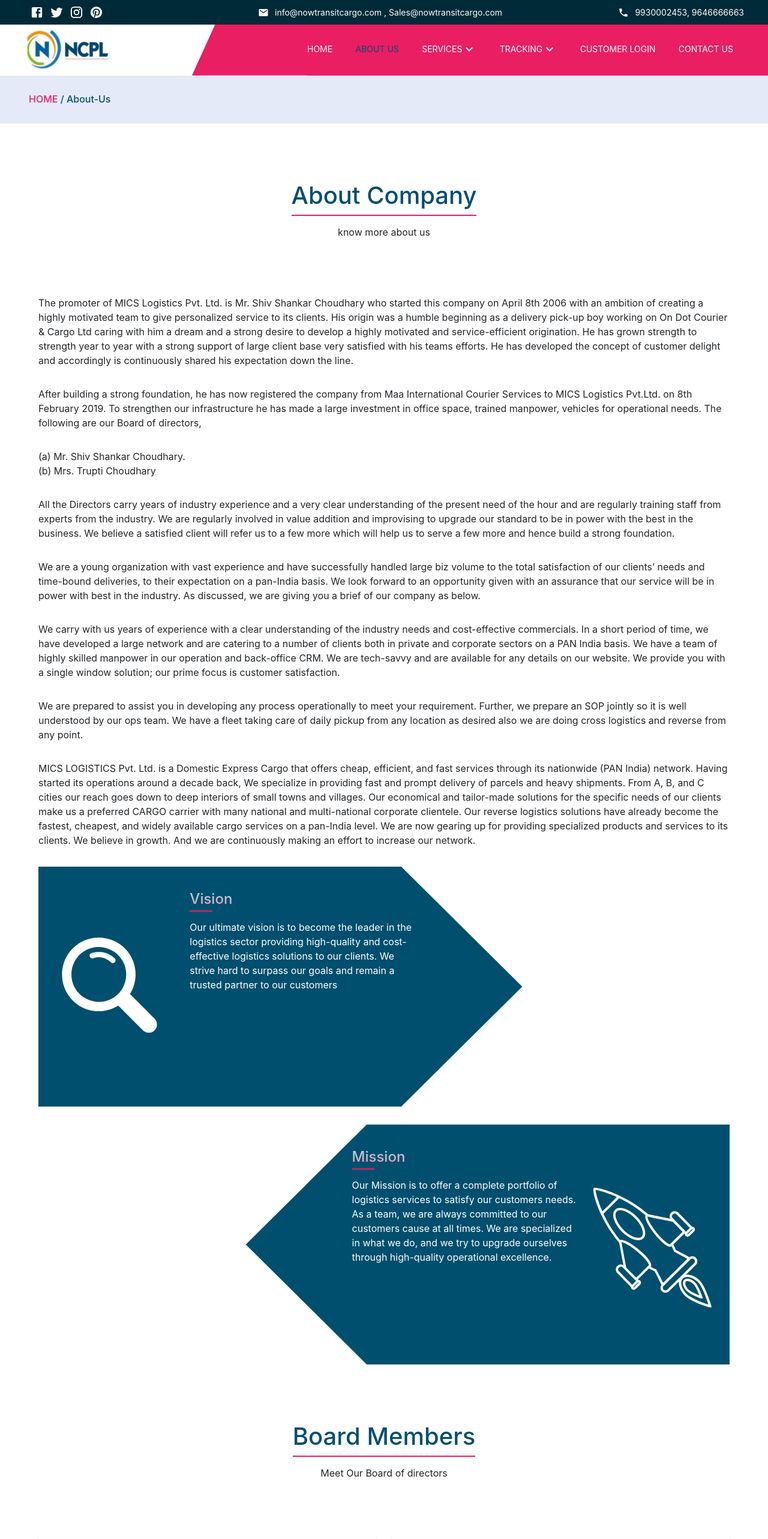
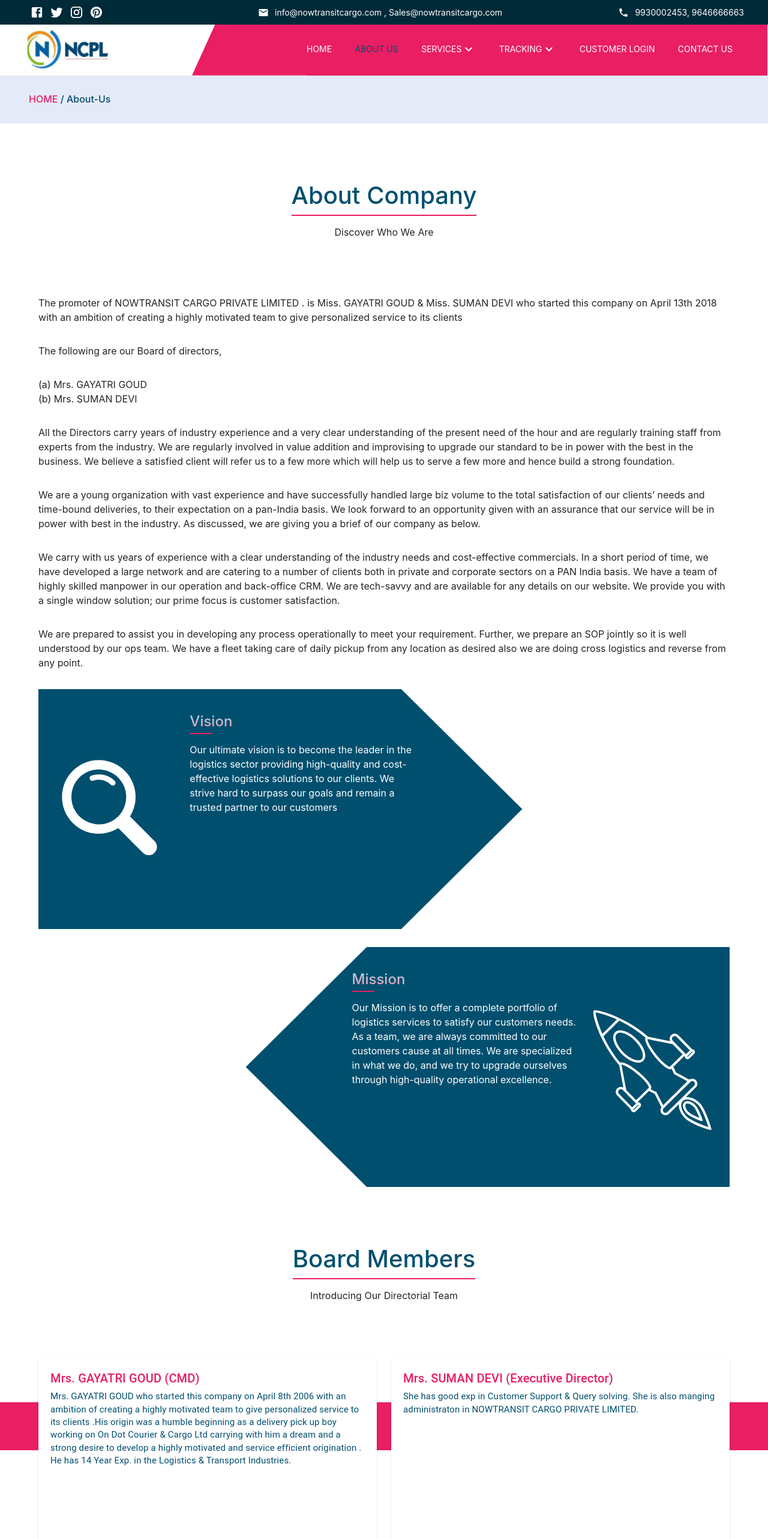
Before and after one commit to st412613/shipment_tracking, a React (Create React App) app: page /about-us in a window 1280 px wide. Shown: the top 2566 px of the page at 60% size. Built offline with nearby package versions, Linux system fonts and the light colour scheme.

Commit message:
added Details of Home & About Page

```diff
--- a/src/components/aboutCompany/AboutCompany.jsx
+++ b/src/components/aboutCompany/AboutCompany.jsx
@@ -7,12 +7,12 @@
   return (
     <div className={classes.AboutCompanyContainer}>
       <div className={classes.AboutCompanyContent}>
-        <p>The promoter of MICS Logistics Pvt. Ltd. is Mr. Shiv Shankar Choudhary who started this company on April 8th 2006 with an ambition of creating a highly motivated team to give personalized service to its clients. His origin was a humble beginning as a delivery pick-up boy working on On Dot Courier & Cargo Ltd caring with him a dream and a strong desire to develop a highly motivated and service-efficient origination. He has grown strength to strength year to year with a strong support of large client base very satisfied with his teams efforts. He has developed the concept of customer delight and accordingly is continuously shared his expectation down the line.</p>
+        <p>The promoter of NOWTRANSIT CARGO PRIVATE LIMITED . is Miss. GAYATRI GOUD & Miss. SUMAN DEVI  who started this company on April 13th 2018 with an ambition of creating a highly motivated team to give personalized service to its clients</p>
 
-        <p>After building a strong foundation, he has now registered the company from Maa International Courier Services to MICS Logistics Pvt.Ltd. on 8th February 2019. To strengthen our infrastructure he has made a large investment in office space, trained manpower, vehicles for operational needs. The following are our Board of directors,</p>
+        <p>The following are our Board of directors,</p>
         <p>
-(a) Mr. Shiv Shankar Choudhary.<br />
-(b) Mrs. Trupti Choudhary
+        (a) Mrs. GAYATRI GOUD<br />
+        (b) Mrs. SUMAN DEVI
         </p>
         <p>All the Directors carry years of industry experience and a very clear understanding of the present need of the hour and are regularly training staff from experts from the industry. We are regularly involved in value addition and improvising to upgrade our standard to be in power with the best in the business. We believe a satisfied client will refer us to a few more which will help us to serve a few more and hence build a strong foundation.</p>
 
@@ -21,8 +21,6 @@
         <p>We carry with us years of experience with a clear understanding of the industry needs and cost-effective commercials. In a short period of time, we have developed a large network and are catering to a number of clients both in private and corporate sectors on a PAN India basis. We have a team of highly skilled manpower in our operation and back-office CRM. We are tech-savvy and are available for any details on our website. We provide you with a single window solution; our prime focus is customer satisfaction.</p>
 
         <p>We are prepared to assist you in developing any process operationally to meet your requirement. Further, we prepare an SOP jointly so it is well understood by our ops team. We have a fleet taking care of daily pickup from any location as desired also we are doing cross logistics and reverse from any point.</p>
-
-        <p>MICS LOGISTICS Pvt. Ltd. is a Domestic Express Cargo that offers cheap, efficient, and fast services through its nationwide (PAN India) network. Having started its operations around a decade back, We specialize in providing fast and prompt delivery of parcels and heavy shipments. From A, B, and C cities our reach goes down to deep interiors of small towns and villages. Our economical and tailor-made solutions for the specific needs of our clients make us a preferred CARGO carrier with many national and multi-national corporate clientele. Our reverse logistics solutions have already become the fastest, cheapest, and widely available cargo services on a pan-India level. We are now gearing up for providing specialized products and services to its clients. We believe in growth. And we are continuously making an effort to increase our network.</p>
       </div>
     </div>
   );
--- a/src/components/aboutUsHomeSection/Welcome.jsx
+++ b/src/components/aboutUsHomeSection/Welcome.jsx
@@ -20,9 +20,9 @@
         </div>
         <div className={classes.textContainer}>
           <div>
-            <h1>Welcome to NowTransit Cargo Pvt Ltd</h1>
-            <h5>NCPL Pvt Ltd is today a multi-unit, multi-location and multi-faceted Transport and Logistics conglomerate in India having a tracking record of over Three Months. As a group it offers a complete range of Supply chain solutions that harness the use of technology and decision support tools. We are an ISO Certified company.</h5>
-            <p>It is committed to offer effective, industry focused & customer centric solution that integrate the various processes of its clients to organize cost effective, reliable, and timely products and information flow. MICS Logistics Pvt Ltd has grown from strength to strength with confidence in our expertise and commitment to deliver the best to our customers.</p>
+            <h1>Welcome to NOWTRANSIT CARGO PRIVATE LIMITED,</h1>
+            <h5>NOWTRANSIT CARGO PRIVATE LIMITED is today a multi-unit, multi-location and multi-faceted Transport and Logistics conglomerate in India having a tracking record of over Three Months. As a group it offers a complete range of Supply chain solutions that harness the use of technology and decision support tools. </h5>
+            <p>It is committed to offer effective, industry focused & customer centric solution that integrate the various processes of its clients to organize cost effective, reliable, and timely products and information flow. NOWTRANSIT CARGO PRIVATE LIMITED has grown from strength to strength with confidence in our expertise and commitment to deliver the best to our customers.</p>
             <p>Through our concentrated efforts, we have set benchmarks of excellence within the industry verticals. All modes of transportation have been efficiently integrated to provide Door to Door transport service for all types of cargo - from heavy lifts to an envelope.</p>
 
             <button onClick={handleReadMoreClick}>Read More</button>
--- a/src/components/aboutUsHomeSection/WelcomeStyle.js
+++ b/src/components/aboutUsHomeSection/WelcomeStyle.js
@@ -21,7 +21,7 @@
     '& div': {
       margin: '0px 20px',
       '& h1': {
-        fontSize: '2.3rem',
+        fontSize: '1.6rem',
         color:  '#004F6E',
         position: 'relative',
         '&::before': {
@@ -78,7 +78,7 @@
         margin: '0px',
         textAlign: 'center',
         '& h1': {
-          fontSize: '30px',
+          fontSize: '24px',
           '&::before': {
             width: '100%',
           }
--- a/src/components/boardMembers/BoardMembers.jsx
+++ b/src/components/boardMembers/BoardMembers.jsx
@@ -22,14 +22,14 @@
         <Grid container rowSpacing={1} columnSpacing={{ xs: 1, sm: 2, md: 3 }}>
           <Grid item xs={12} sm={6}>
             <Item>
-              <h4>Mr. Shiv Shankar Choudhary (CMD)</h4>
-              <p>Mr. Shiv Shankar Choudhary who started this company on April 8th 2006 with an ambition of creating a highly motivated team to give personalized service to its clients .His origin was a humble beginning as a delivery pick up boy working on On Dot Courier & Cargo Ltd carrying with him a dream and a strong desire to develop a highly motivated and service efficient origination . He has 14 Year Exp. in the Logistics & Transport Industries.</p>
+              <h4>Mrs. GAYATRI GOUD (CMD)</h4>
+              <p>Mrs. GAYATRI GOUD  who started this company on April 8th 2006 with an ambition of creating a highly motivated team to give personalized service to its clients .His origin was a humble beginning as a delivery pick up boy working on On Dot Courier & Cargo Ltd carrying with him a dream and a strong desire to develop a highly motivated and service efficient origination . He has 14 Year Exp. in the Logistics & Transport Industries.</p>
             </Item>
           </Grid>
           <Grid item xs={12} sm={6}>
             <Item>
-              <h4>Mrs. Trupti Choudhary (Executive Director)</h4>
-              <p>She has good exp in Customer Support & Query solving. She is also manging administraton in MICS Logistics Pvt. Ltd.</p>
+              <h4>Mrs. SUMAN DEVI (Executive Director)</h4>
+              <p>She has good exp in Customer Support & Query solving. She is also manging administraton in NOWTRANSIT CARGO PRIVATE LIMITED.</p>
             </Item>
           </Grid>
         </Grid>
--- a/src/components/footer/Footer.jsx
+++ b/src/components/footer/Footer.jsx
@@ -36,9 +36,9 @@
             <h2>Contact Us</h2>
             <div className={classes.content}>
               <h3>Head Office Address</h3>
-              <p><span><Apartment /></span>A 301 murdang building sector 1 vasant nagri vasai east mumbai 401208</p>
+              <p><span><Apartment /></span>NOWTRANSIT CARGO PRIVATE LIMITED , A 301 Murdang Building Sector 1 Vasant Nagri Vasai(E)  Mumbai , 401208</p>
               <h3>Regional Office Address</h3>
-              <p><span><LocationOn /></span>Gala no 1 Reliable complex near gaon devi mandir sativali vasai east mumbai 401208</p>
+              <p><span><LocationOn /></span>NOWTRANSIT CARGO PRIVATE LIMITED, Gala No 1 Reliable Complex Near Gaon Devi Mandir Sativali Vasai(E) Mumbai 401208.</p>
               <p><span><Mail /></span>info@nowtransitcargo.com</p>
               <p><span><Mail /></span>Sales@nowtransitcargo.com</p>
               <p><span><Phone /></span>9930002453</p>
@@ -59,7 +59,7 @@
         </div>
 
         <div className={classes.endLegalContainer}>
-          <p>© Copyright 2023 by NCPL Logistics Pvt. Ltd. All Rights Reserved.</p>
+          <p>© Copyright 2023 by NOWTRANSIT CARGO PRIVATE LIMITED. All Rights Reserved.</p>
         </div>
       </div>
     </>
--- a/src/components/header/HeaderStyle.js
+++ b/src/components/header/HeaderStyle.js
@@ -69,6 +69,7 @@
     width: '15%',
     background: '#e91e63',
     clipPath: 'polygon(20% 0, 100% 0, 100% 100%, 0 100%)',
+    marginRight: '-1px',
   },
   navLinksContainer: {
     width: '60%',
--- a/src/components/itServicesPage/ITService.jsx
+++ b/src/components/itServicesPage/ITService.jsx
@@ -7,7 +7,7 @@
     {
       id: 0,
       title: 'MOBILE APPS',
-      description: `MICS Logitics APP available for our all customer to track shipment , Pickup Request & many more .We integrate advancements of mobile technology along with the core aspects of the transportation industry in our customized logistics software solutions. Our holistic approach enables you to simplify complex and highly challenging transport and logistics business processes.
+      description: `NOWTRANSIT CARGO PRIVATE LIMITED APP available for our all customer to track shipment , Pickup Request & many more .We integrate advancements of mobile technology along with the core aspects of the transportation industry in our customized logistics software solutions. Our holistic approach enables you to simplify complex and highly challenging transport and logistics business processes.
       Customer Login Customer Can See his all Shipment
       Track Shipment
       Pickup Request
@@ -17,7 +17,7 @@
     {
       id: 1,
       title: 'LOGISTICS API SERVICES',
-      description: `MICS Logistics provide API, API as a service is a Software as a Service (SaaS) primarily exposed as an API (application programming interface). It allows users to use all our services in his system(software)
+      description: `NOWTRANSIT CARGO PRIVATE LIMITED provide API, API as a service is a Software as a Service (SaaS) primarily exposed as an API (application programming interface). It allows users to use all our services in his system(software)
       We provide API to our Customers, that can intigrate our software to his software.
 
       Daily MIS Report by auto email
--- a/src/components/ourServicesHomeSection/OurServices.jsx
+++ b/src/components/ourServicesHomeSection/OurServices.jsx
@@ -35,7 +35,7 @@
   return (
     <div className={classes.ourServicesContainer}>
       <div className={classes.mainContainer}>
-        <HeadingSection title='Our Services' subtitle='We are providing Surface Cargo, Train Cargo & Air Cargo Services to our Clients.'/>
+        <HeadingSection title='Our Services' subtitle='We make shipping easy! Choose from Surface, Train, or Air Cargo for all-inclusive logistics solutions.'/>
         <Box className={classes.gridContainer}>
           <Grid container spacing={{ xs: 2, md: 3 }} columns={{ xs: 4, sm: 8, md: 12 }}>
             {itemsData.map((item, id) => (
--- a/src/pages/About.jsx
+++ b/src/pages/About.jsx
@@ -10,12 +10,12 @@
   return (
     <>
       <Navigation />
-      <HeadingSection title='About Company' subtitle='know more about us'/>
+      <HeadingSection title='About Company' subtitle='Discover Who We Are'/>
       <AboutCompany />
       <MissionAndVision />
-      <HeadingSection title='Board Members' subtitle='Meet Our Board of directors' />
+      <HeadingSection title='Board Members' subtitle='Introducing Our Directorial Team' />
       <BoardMembers />
-      <HeadingSection title='Our Client' subtitle='Our Partners' />
+      <HeadingSection title='Our Client' subtitle='Our Collaborations' />
       <OurClient />
     </>
   );
--- a/src/pages/ITServices.jsx
+++ b/src/pages/ITServices.jsx
@@ -45,7 +45,7 @@
           <br />Third Party API Services</h5>
         <img alt='' src='https://www.bluecloudt.com/wp-content/uploads/2020/06/managed-service.jpg' height={'100%'} width={'100%'} style={{ objectFit: 'cover'}} />
       </div>
-      <HeadingSection title='IT Services' subtitle='Checkout our IT services'/>
+      <HeadingSection title='IT Services' subtitle='Explore Our Range of IT Solutions'/>
       <ITService />
     </>
   );
```
Also changed, not shown: src/components/contactUsForm/ContactUsForm.jsx (+4 -4 lines).
